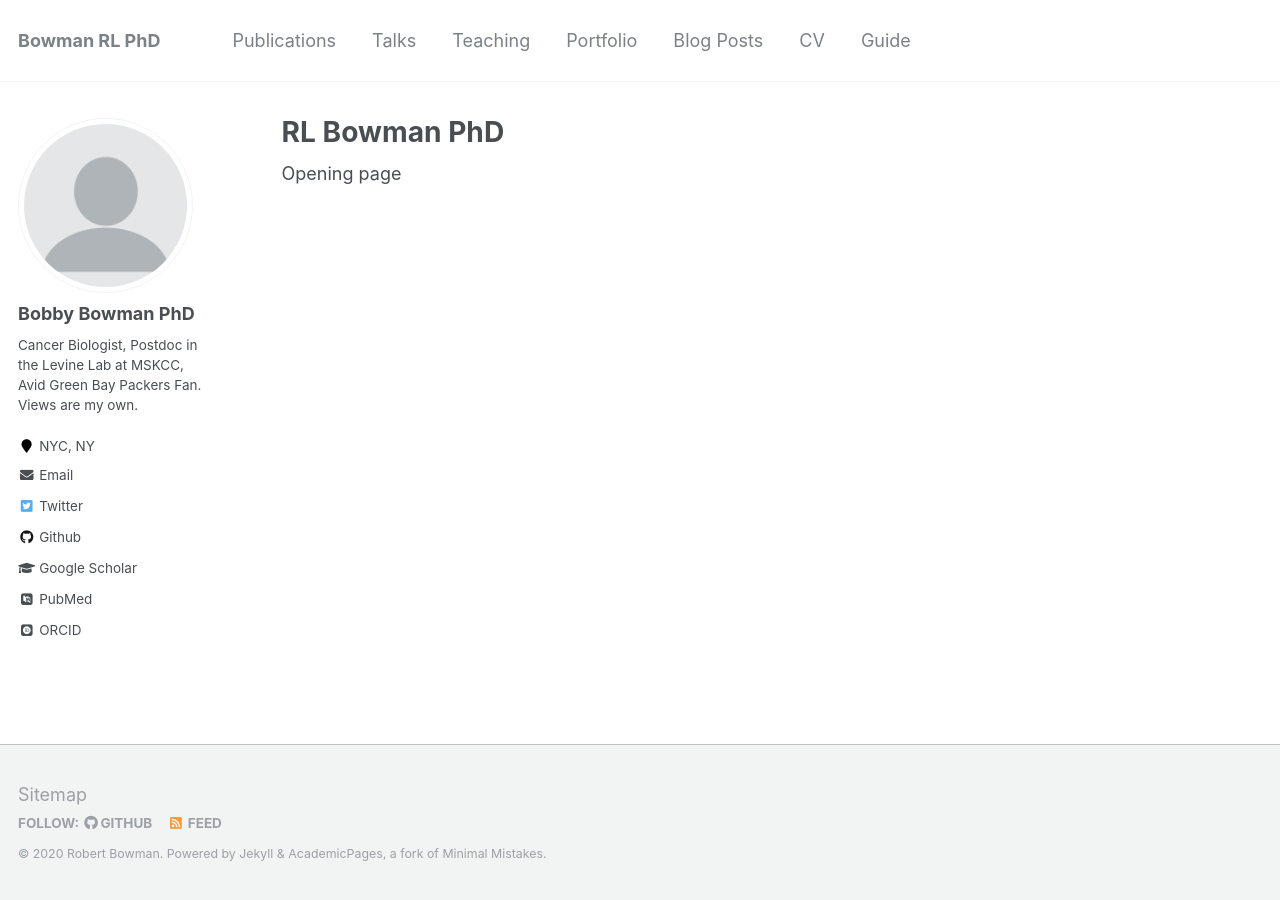
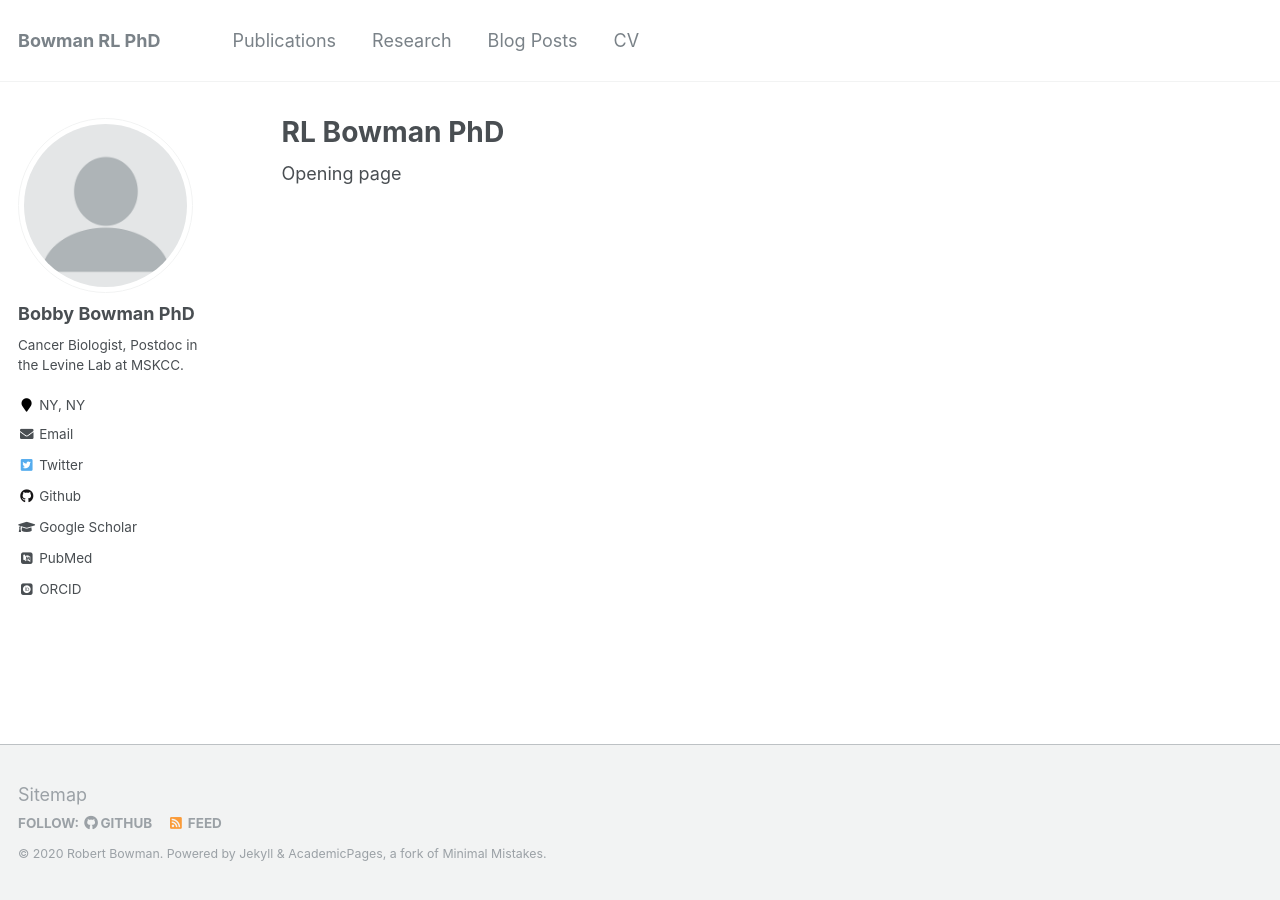
Before and after one commit to bowmanr/bowmanr.github.io, a Jekyll site: the page built from _pages/about.md, in a window 1280 px wide. Built offline with Jekyll 4.4.1, drawn with Linux system fonts in a browser that asks for light colours; some web fonts are replaced.

Commit message:
updating theme

```diff
--- a/_config.yml
+++ b/_config.yml
@@ -48,6 +48,7 @@ staticman:
         format           : "iso8601" # "iso8601" (default), "timestamp-seconds", "timestamp-milliseconds"
 atom_feed:
   path                   : # blank (default) uses feed.xml
+theme                    : slate
 
 # SEO Related
 google_site_verification :
@@ -82,8 +83,8 @@ analytics:
 author:
   name             : "Bobby Bowman PhD"
   avatar           : "profile.png"
-  bio              : "Cancer Biologist, Postdoc in the Levine Lab at MSKCC, Avid Green Bay Packers Fan. Views are my own."
-  location         : "NYC, NY"
+  bio              : "Cancer Biologist, Postdoc in the Levine Lab at MSKCC."
+  location         : "NY, NY"
   employer         :
   pubmed           : "https://www.ncbi.nlm.nih.gov/pubmed/?term=Robert+L+Bowman"
   googlescholar    : "https://scholar.google.com/citations?user=VW5XhW0AAAAJ&hl=en"
@@ -109,7 +110,7 @@ author:
   stackoverflow    : # http://stackoverflow.com/users/123456/username
   steam            :
   tumblr           :
-  twitter          : "bowmanr_rl"
+  twitter          : "bowman_rl"
   vine             :
   weibo            :
   xing             :
--- a/_data/navigation.yml
+++ b/_data/navigation.yml
@@ -3,13 +3,7 @@ main:
   - title: "Publications"
     url: /publications/
 
-  - title: "Talks"
-    url: /talks/
-
-  - title: "Teaching"
-    url: /teaching/
-
-  - title: "Portfolio"
+  - title: "Research"
     url: /portfolio/
 
   - title: "Blog Posts"
@@ -17,6 +11,3 @@ main:
 
   - title: "CV"
     url: /cv/
-
-  - title: "Guide"
-    url: /markdown/
```
Also changed, not shown: 2 other files.
